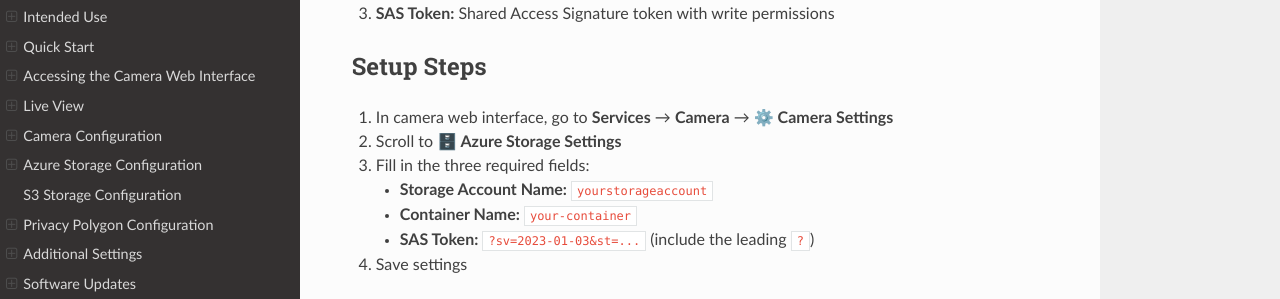
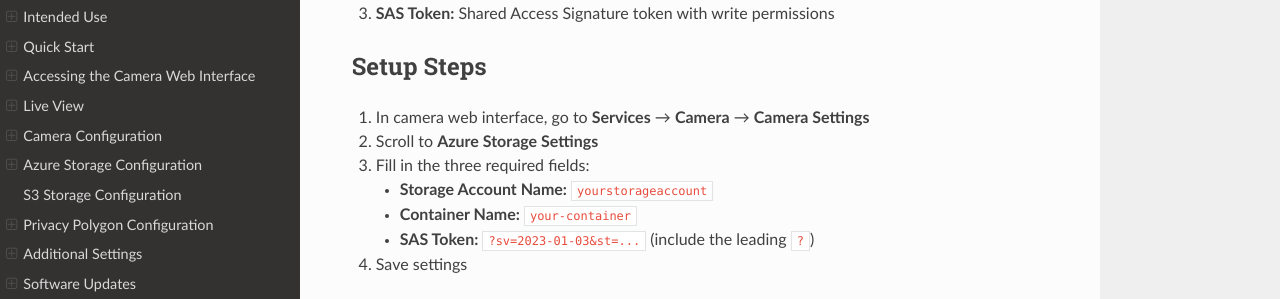
Before and after one commit to o16s/avi_scripts, a Sphinx documentation site: the page built from openwrt_7628/docs/source/index.rst, in a window 1280 px wide and 900 px high, scrolled down 3951 px. Shown: the part 150-449 px from the top of the window. Built offline with Sphinx 7.4.7 and the Read the Docs theme 3.1.0, drawn with Linux system fonts in a browser that asks for light colours; pages that are not in the unit, such as notebooks, are missing from menus; some of the changed text lies outside the part shown.

Commit message:
updating installer and docs

```diff
--- a/openwrt_7628/docs/source/conf.py
+++ b/openwrt_7628/docs/source/conf.py
@@ -10,23 +10,18 @@
 html_theme = 'sphinx_rtd_theme'
 html_static_path = ['_static']
 
-# PDF output
-latex_engine = 'xelatex'  # Changed from pdflatex to xelatex for better Unicode support
+# PDF output - SIMPLIFIED FOR COMPATIBILITY
+latex_engine = 'pdflatex'
 latex_elements = {
     'papersize': 'a4paper',
     'pointsize': '11pt',
     'preamble': r'''
-\usepackage{fontspec}
-\usepackage{xunicode}
-\usepackage{xltxtra}
-\defaultfontfeatures{Ligatures=TeX}
-\setmainfont{DejaVu Sans}
-\setsansfont{DejaVu Sans}
-\setmonofont{DejaVu Sans Mono}
+\usepackage[utf8]{inputenc}
+\usepackage[T1]{fontenc}
+\DeclareUnicodeCharacter{2699}{\textbf{[GEAR]}}
+\DeclareUnicodeCharacter{1F5C4}{\textbf{[FOLDER]}}
+\DeclareUnicodeCharacter{1F512}{\textbf{[LOCK]}}
 ''',
-    'babel': '',
-    'inputenc': '',
-    'utf8extra': '',
 }
 
 latex_documents = [
--- a/openwrt_7628/docs/source/index.rst
+++ b/openwrt_7628/docs/source/index.rst
@@ -139,7 +139,7 @@
 Camera Configuration
 ====================
 
-Access camera settings via **Services** → **Camera** → **⚙️ Camera Settings**
+Access camera settings via **Services** → **Camera** → **Camera Settings**
 
 Upload Settings
 ---------------
@@ -208,8 +208,8 @@
 Setup Steps
 -----------
 
-1. In camera web interface, go to **Services** → **Camera** → **⚙️ Camera Settings**
-2. Scroll to **🗄️ Azure Storage Settings**
+1. In camera web interface, go to **Services** → **Camera** → **Camera Settings**
+2. Scroll to **Azure Storage Settings**
 3. Fill in the three required fields:
 
    * **Storage Account Name:** ``yourstorageaccount``
@@ -276,8 +276,8 @@
 ~~~~~~~~~~~~~~~~~~~~~~~~~~~
 
 * Copy the generated coordinates from image-map.net
-* Return to camera web interface **Services** → **Camera** → **⚙️ Camera Settings**
-* Scroll to **🔒 Privacy Settings**
+* Return to camera web interface **Services** → **Camera** → **Camera Settings**
+* Scroll to **Privacy Settings**
 * Paste coordinates into **Privacy Polygon** field
 * Format should be: ``x1,y1 x2,y2 x3,y3 x4,y4``
 * Save settings
```
Also changed, not shown: 2 other files.
